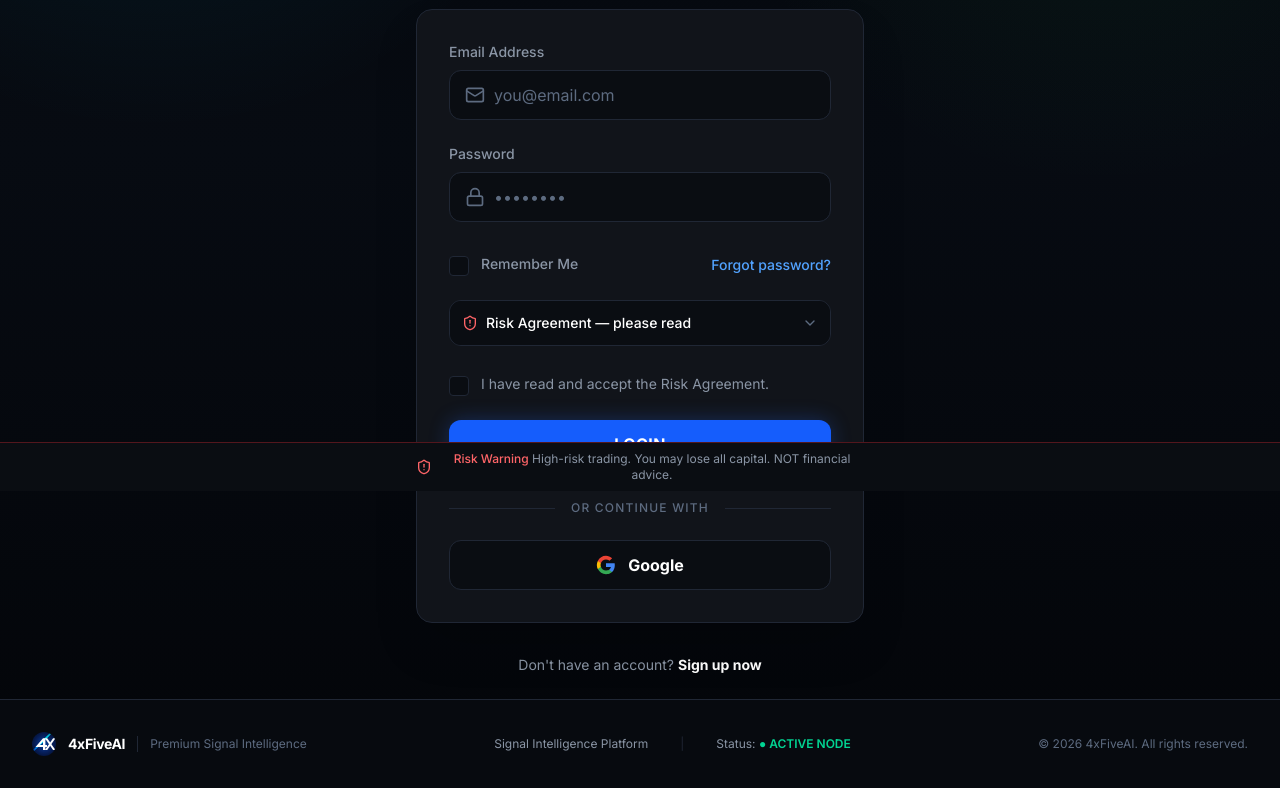
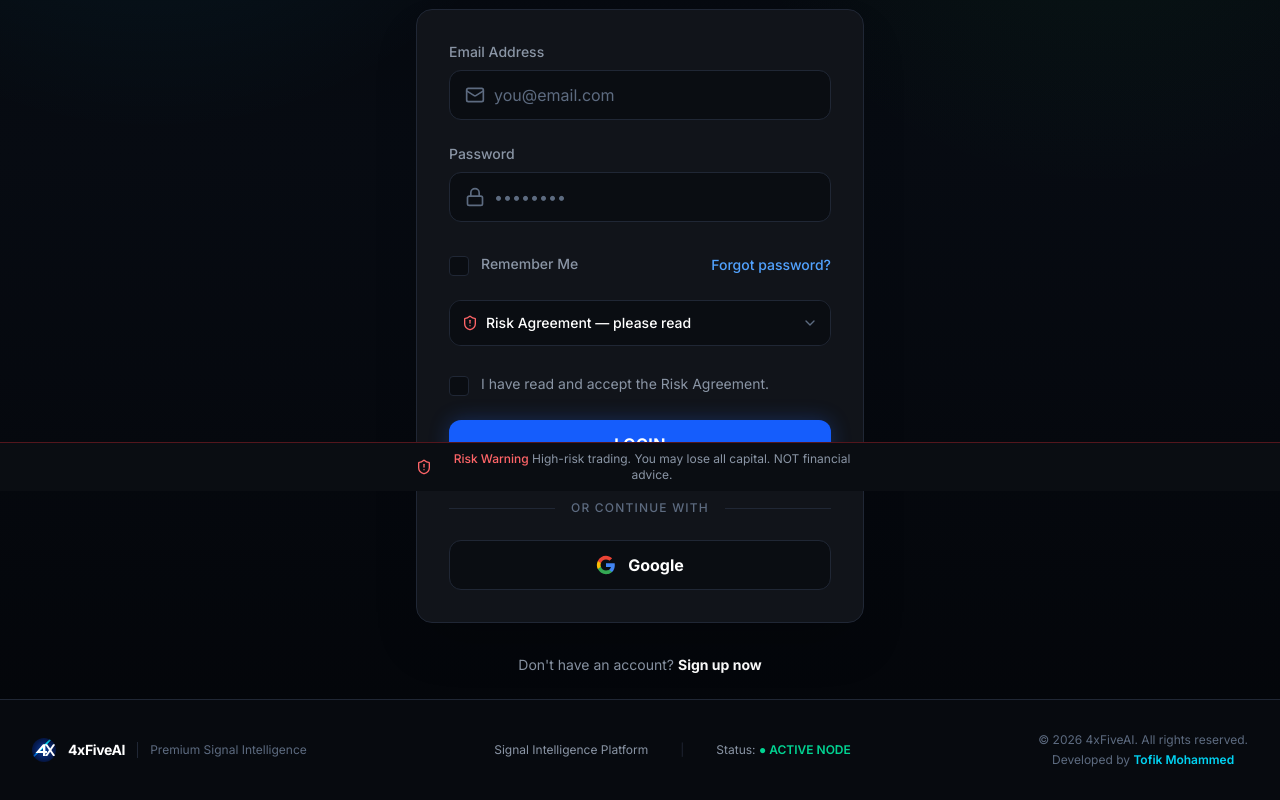
Before and after one commit to 4xlifepro-sys/4xLifeAI-live, a React (Vite) app: page /login in a window 1280 px wide. Shown: the part 309-1109 px from the top of the page. Built offline with nearby package versions, Linux system fonts and the light colour scheme; no server answers.

Commit message:
footer: add developer credit - Tofik Mohammed

```diff
--- a/src/App.tsx
+++ b/src/App.tsx
@@ -409,8 +409,9 @@ function GlobalLayout() {
               </div>
             </div>
 
-            <div className="text-xs text-[#5D6B80]">
+            <div className="text-xs text-[#5D6B80] text-center">
               &copy; 2026 4xFiveAI. All rights reserved.
+              <div className="mt-1">Developed by <span className="text-cyan-400 font-semibold">Tofik Mohammed</span></div>
             </div>
           </div>
         </div>
```
